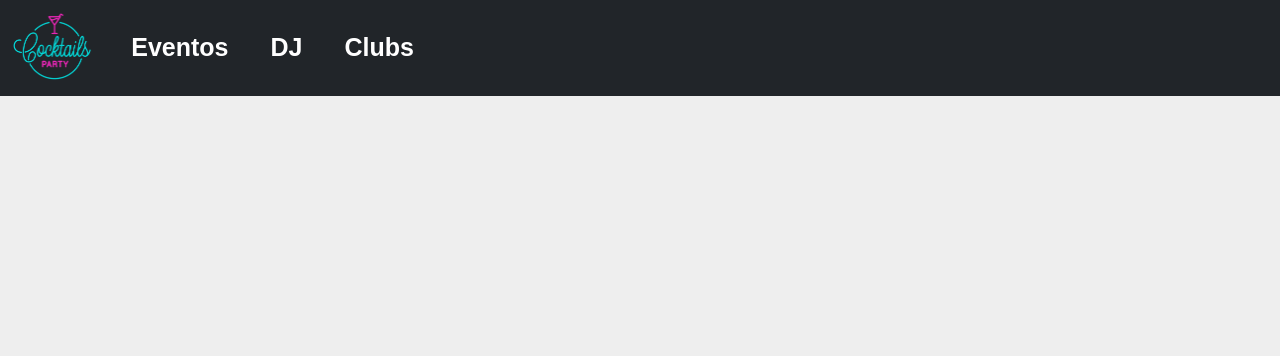
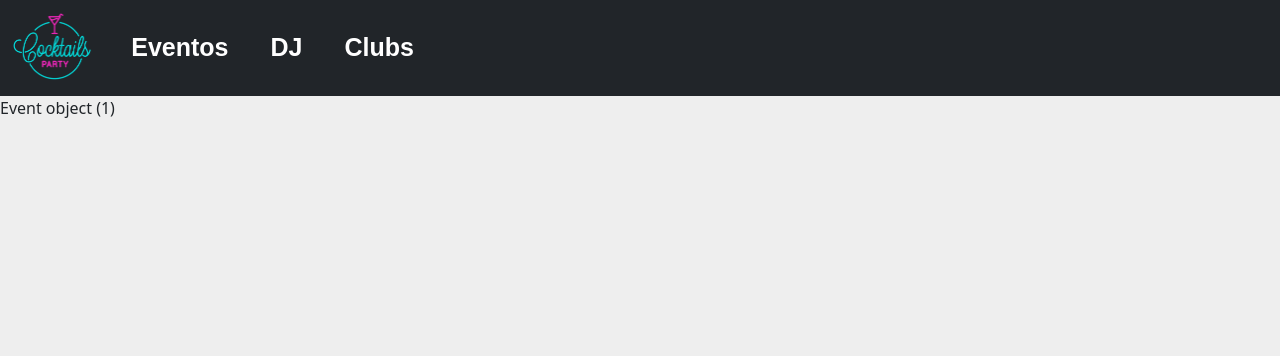
Before and after one commit to Troter2/EventManger, a Django app: page /event/1 in a window 1280 px wide. Shown: the top 356 px of the page. Run offline with Django 5.2, Linux system fonts and the light colour scheme; tables that the repository leaves empty hold one stand-in row (values such as "Sample post"); some libraries are stand-ins or nearby versions.

Commit message:
update urls

```diff
--- a/Event/views.py
+++ b/Event/views.py
@@ -8,13 +8,13 @@ from Event.models import Event
 # Create your views here.
 def event_list(request):
     # rename the view function
-    djs = Event.objects.all()
-    return render(request, 'event/list.html', {'djs': djs})
+    events = Event.objects.all()
+    return render(request, 'event/list.html', {'events': events})
 
 
 def event_detail(request, id):
-    dj = Event.objects.filter(id=id).first()
-    return render(request, 'event/detail.html', {'dj': dj})
+    event = Event.objects.filter(id=id).first()
+    return render(request, 'event/detail.html', {'event': event})
 
 
 @login_required
@@ -23,7 +23,7 @@ def event_create(request):
         form = EventForm(request.POST, request.FILES)
         if form.is_valid():
             form.save()
-        return redirect('dj-list')
+        return redirect('event-list')
     else:
         form = EventForm()
     return render(request, 'event/add.html', {'form': form})
--- a/templates/event/detail.html
+++ b/templates/event/detail.html
@@ -1,4 +1,5 @@
 {% extends "base.html" %}
 {% load static %}
 {% block content %}
+    <p>{{ event }}</p>
 {% endblock %}
```
